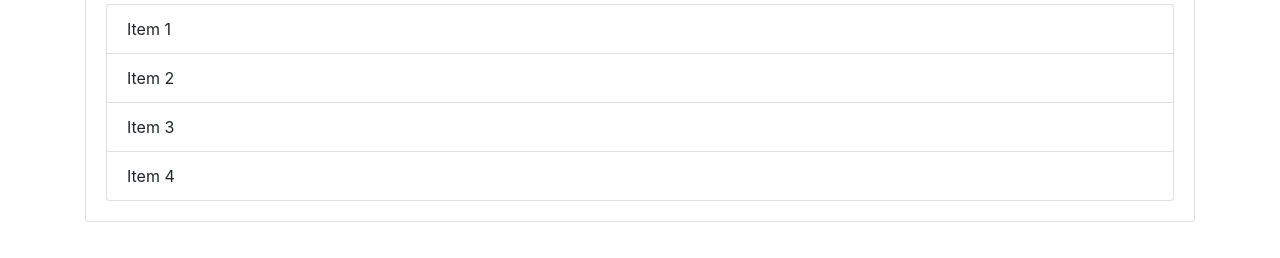
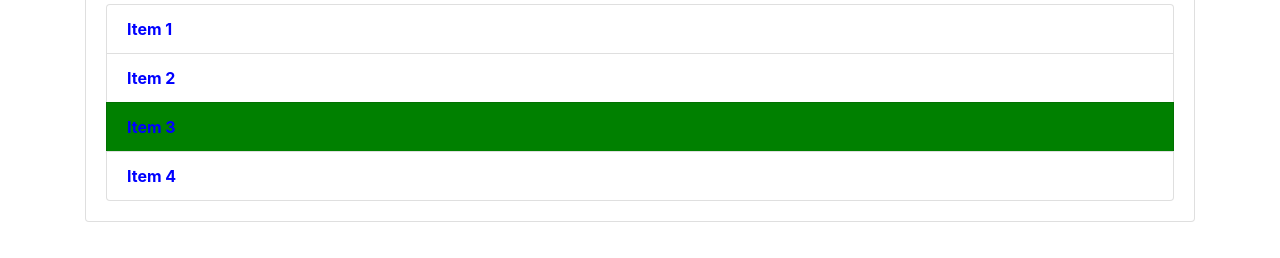
Before and after one commit to Ajoy31097/Demo, a plain HTML site: page Gitstart/Index.html in a window 1280 px wide. Shown: the part 276-534 px from the top of the page. Drawn offline with nearby package versions, Linux system fonts and the light colour scheme.

Commit message:
Item list changed

```diff
--- a/Gitstart/Index.html
+++ b/Gitstart/Index.html
@@ -37,6 +37,17 @@ header.style.borderBottom = '3px solid #000';
 var addItem = document.getElementsByClassName('title')[0];
 addItem.style.fontWeight = 'bold';
 addItem.style.color = 'green';
+
+var items = document.getElementsByClassName('list-group-item');
+items[2].style.backgroundColor = 'green';
+items[2].style.fontWeight = 'bold';
+items[2].style.color = 'blue';
+items[0].style.fontWeight = 'bold';
+items[0].style.color = 'blue';
+items[1].style.fontWeight = 'bold';
+items[1].style.color = 'blue';
+items[3].style.fontWeight = 'bold';
+items[3].style.color = 'blue';
 </script>
 </body>
 </html>
```
